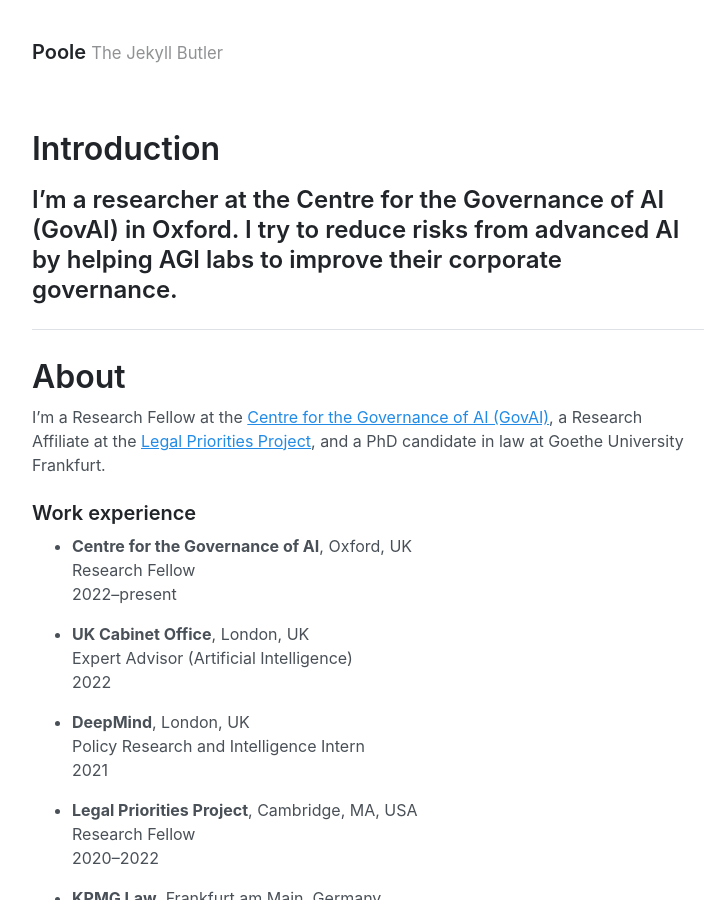
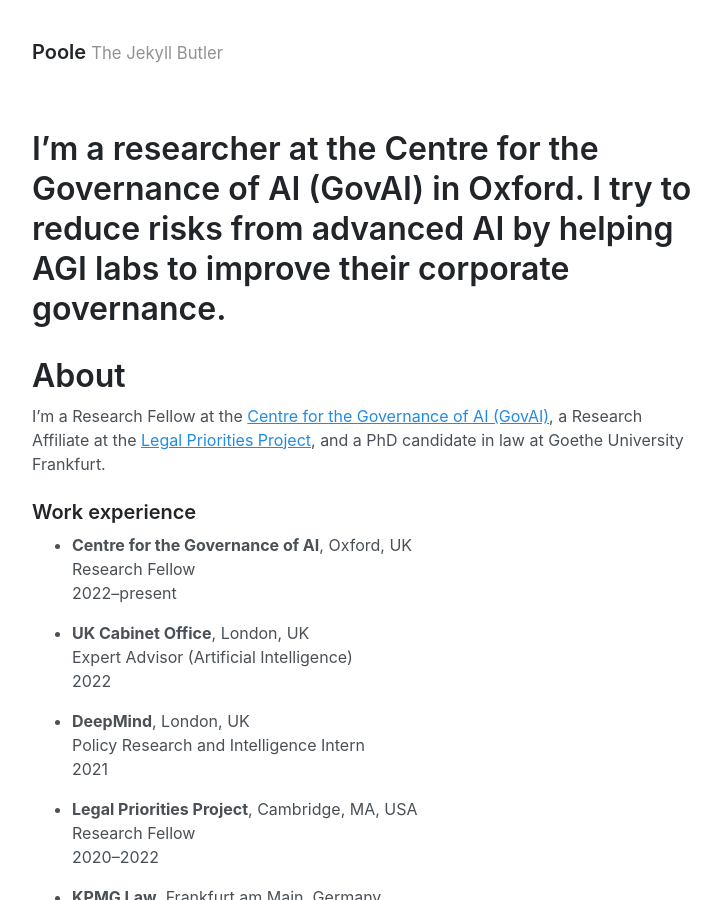
Before and after one commit to jonasschuett/jonasschuett.github.io, a Jekyll site: the page built from _posts/2020-04-04-introduction.md, in a window 1280 px wide and 900 px high. Shown: the whole window, without its empty margins (272-993 px from the left). Built offline with Jekyll 4.4.1, drawn with Linux system fonts in a browser that asks for light colours.

Commit message:
Update 2020-04-04-introduction.md

```diff
--- a/_posts/2020-04-04-introduction.md
+++ b/_posts/2020-04-04-introduction.md
@@ -1,11 +1,8 @@
 ---
 layout: page
-title:
+title: I’m a researcher at the Centre for the Governance of AI (GovAI) in Oxford. I try to reduce risks from advanced AI by helping AGI labs to improve their corporate governance.
 ---
 
-## I’m a researcher at the Centre for the Governance of AI (GovAI) in Oxford. I try to reduce risks from advanced AI by helping AGI labs to improve their corporate governance.
-
----
 
 # About
 I’m a Research Fellow at the [Centre for the Governance of AI (GovAI)](https://governance.ai/), a Research Affiliate at the [Legal Priorities Project](https://www.legalpriorities.org/), and a PhD candidate in law at Goethe University Frankfurt.
```
